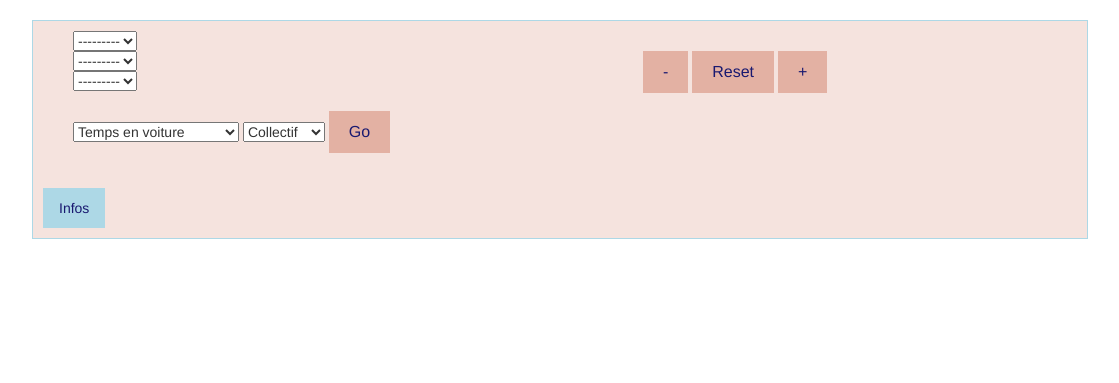
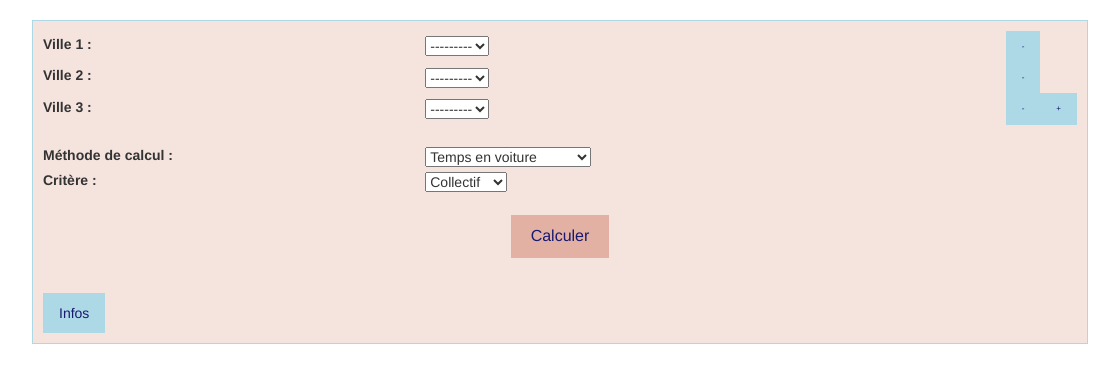
Before and after one commit to SylvainLlop/perfectPlaceToMeet_public, a Django app: page /pp2m/ in a window 1320 px wide. Shown: the part 113-496 px from the top of the page, without its empty margins (100-1219 px from the left). Run offline with Django 3.2, Linux system fonts and the light colour scheme; data that the repository does not hold is empty; some libraries are stand-ins or nearby versions.

Commit message:
Form changed to manual html and buttons modified

```diff
--- a/pp2m_project_repo/find_pp2m/static/find_pp2m/css/main.css
+++ b/pp2m_project_repo/find_pp2m/static/find_pp2m/css/main.css
@@ -73,6 +73,18 @@ h6 {
   margin-top: 20px;
 }
 
+#row_button {
+  background-color: #add8e6;
+  border: none;
+  color: #191970;
+  padding: 10px 16px;
+  font-size: 8px;
+  display: inline-block;
+  margin-left: auto;
+  margin-right: auto;
+  margin-top: 0px;
+}
+
 #information_button {
   background-color: #add8e6;
   border: none;
--- a/pp2m_project_repo/find_pp2m/templates/find_pp2m/pp2m_form.html
+++ b/pp2m_project_repo/find_pp2m/templates/find_pp2m/pp2m_form.html
@@ -7,42 +7,161 @@
 {% block content %}
     <script>
         var nb_cities = 3
+        function get_city_slug(icity) {
+            if (icity < 10) {
+                    var str_city = "city_0" + icity;
+                } else {
+                    var str_city = "city_" + icity;
+                }
+            return str_city;
+        }
         function hide_cities() {
             if (nb_cities <= 2) {
                 alert("Can not find less than two cities.");
             } else {
-                if (nb_cities < 10) {
-                    var str_city = "city_0" + nb_cities;
-                } else {
-                    var str_city = "city_" + nb_cities;
-                }
+                var str_city = get_city_slug(nb_cities);
                 var str_id_city = "id_" + str_city;
+                // Hide current row
                 document.getElementById(str_city).style.display = "none";
+                // Hide current row buttons
+                var hide_id = "hide_" + str_city;
+                var show_id = "show_" + str_city;
+                document.getElementById(hide_id).style.display = "none";
+                document.getElementById(show_id).style.display = "none";
+                // Erase data in current row
                 document.getElementById(str_id_city).value = "";
                 nb_cities = nb_cities - 1;
+                // Show previous row buttons
+                var str_city = get_city_slug(nb_cities);
+                var hide_id = "hide_" + str_city;
+                var show_id = "show_" + str_city;
+                document.getElementById(hide_id).style.display = "";
+                document.getElementById(show_id).style.display = "";
             }
         }
-        function show_cities() {
+        function hide_row_city(city) {
+            var str_city = city.name;
+            var city_number = parseInt(str_city.substring(5));
+            if (nb_cities <= 2) {
+                alert("Can not find less than two cities.");
+            } else {
+                // Change city values from current row to end row
+                for (let icity = city_number; icity < nb_cities + 1; icity++) {
+                    var str_id_city = "id_" + get_city_slug(icity);
+                    var str_id_next_city = "id_" + get_city_slug(icity + 1);
+                    if (icity + 1 == 21) {
+                        document.getElementById(str_id_city).value = "";
+                    } else {
+                        document.getElementById(str_id_city).value = document.getElementById(str_id_next_city).value;
+                    }
+                }
+                // Hide last row
+                var str_city = get_city_slug(nb_cities);
+                var str_id_city = "id_" + str_city;
+                // Hide current row
+                document.getElementById(str_city).style.display = "none";
+                // Hide current row show button
+                var show_id = "show_" + str_city;
+                document.getElementById(show_id).style.display = "none";
+                // Show previous row show button
+                nb_cities = nb_cities - 1;
+                var str_city = get_city_slug(nb_cities);
+                var show_id = "show_" + str_city;
+                document.getElementById(show_id).style.display = "";
+            }
+        }
+        function show_next_city() {
             if (nb_cities >= 20) {
                 alert("Can not find more than twenty cities.");
             } else {
+                // Hide current row buttons
+                var str_city = get_city_slug(nb_cities);
+                var show_id = "show_" + str_city;
+                document.getElementById(show_id).style.display = "none";
                 nb_cities = nb_cities + 1;
-                if (nb_cities < 10) {
-                    var str_city = "city_0" + nb_cities;
-                } else {
-                    var str_city = "city_" + nb_cities;
-                }
-                document.getElementById(str_city).style.display = "block";
+                // Show next row
+                var str_city = get_city_slug(nb_cities);
+                document.getElementById(str_city).style.display = "";
+                // Show next row buttons
+                var hide_id = "hide_" + str_city;
+                var show_id = "show_" + str_city;
+                document.getElementById(hide_id).style.display = "";
+                document.getElementById(show_id).style.display = "";
             }
         }
+        function show_initial_classes() {
+            // Show first cities
+            for (let icity = 1; icity < nb_cities + 1; icity++) {
+                var str_city = get_city_slug(icity);
+                document.getElementById(str_city).style.display = "";
+            };
+            // Show method and criteria
+            document.getElementById("method").style.display = "";
+            document.getElementById("criteria").style.display = "";
+            // Show -/+ buttons for last city
+            var str_city = get_city_slug(nb_cities);
+            var hide_id = "hide_" + str_city;
+            var show_id = "show_" + str_city;
+            document.getElementById(hide_id).style.display = "";
+            document.getElementById(show_id).style.display = "";
+        }
         function show_hide_infos() {
-            if (document.getElementById("infos").style.display == "block") {
+            if (document.getElementById("infos").style.display == "") {
                 document.getElementById("infos").style.display = "none"
             } else {
-                document.getElementById("infos").style.display = "block"
+                document.getElementById("infos").style.display = ""
             }
         }
     </script>
+    <div class="form-group">
+        {% if envoi %}Votre message a bien été envoyé !{% endif %}
+        <form action="{% url 'pp2m:pp2m_form' %}" method="post">
+            {% csrf_token %}
+            <table width=100%><tbody>
+                {% for field in form %}
+                    {% if field.name != 'method' and field.name != 'criteria' %}
+                    <tr id={{ field.name }} style="display: none;">
+                        <td width=30%>{{ field.label_tag }}</td>
+                        <td width=50%>{{ field }}</td>
+                        <td width=10% id=hide_{{ field.name }}><button type="button" onclick="hide_row_city({{ field.name }})" id="row_button">-</button></td>
+                        <td width=10% id=show_{{ field.name }} style="display: none;"><button type="button" onclick="show_next_city()" id="row_button">+</button></td>
+                    </tr>
+                    {% endif %}
+                {% endfor %}
+                <tr height=20px ></tr>
+                <tr id={{ form.method.name }}>
+                    <td width=40%>{{ form.method.label_tag }}</td>
+                    <td width=60%>{{ form.method }}</td>
+                </tr>
+                <tr id={{ form.criteria.name }}>
+                    <td width=40%>{{ form.criteria.label_tag }}</td>
+                    <td width=60%>{{ form.criteria }}</td>
+                </tr>
+                <tr><td colspan="4" align="center"><input type="submit" value="Calculer" id="submit_button"/></td></tr>
+            </tbody></table>
+        </form>
+    </div>
+    <script>
+        // Initialisation function
+        window.onload = function(){
+            show_initial_classes();
+        }
+    </script>
+    <div>
+        <button type="button" onclick="show_hide_infos()" id="information_button">Infos</button>
+    </div>
+    <div id="infos" style="display: none;">
+        <p>Pour trouver l'endroit parfait pour se retrouver, sélectionnez les villes et appuyez sur 'Go'</p>
+        <p>Vous pouvez diminuer ou augmenter le nombre de villes avec les boutons - et +</p>
+        <p>Trois modes de calcul sont disponibles: le temps de trajet en voiture, la distance en voiture et la distance à vol d'oiseau</p>
+        <p>Le critère 'collectif' donne les résultats en sommant les déplacements de tout le monde</p>
+        <p>Le critère 'individuel' donne les résultats en prenant le déplacement le plus long pour une personne</p>
+    </div>
+{% endblock %}
+
+
+
+<!-- Old way with bootstrap
     <div class="container">
         <div class="col-lg-6 col-md-6 col-sm-12 col-xs-12">
             <div class="form-group">
@@ -81,14 +200,4 @@
             <button type="button" onclick="show_cities()" id="submit_button">+</button>
         </div>
     </div>
-    <div>
-        <button type="button" onclick="show_hide_infos()" id="information_button">Infos</button>
-    </div>
-    <div id="infos" style="display: none;">
-        <p>Pour trouver l'endroit parfait pour se retrouver, sélectionnez les villes et appuyez sur 'Go'</p>
-        <p>Vous pouvez diminuer ou augmenter le nombre de villes avec les boutons - et +</p>
-        <p>Trois modes de calcul sont disponibles: le temps de trajet en voiture, la distance en voiture et la distance à vol d'oiseau</p>
-        <p>Le critère 'collectif' donne les résultats en sommant les déplacements de tout le monde</p>
-        <p>Le critère 'individuel' donne les résultats en prenant le déplacement le plus long pour une personne</p>
-    </div>
-{% endblock %}
+!-->
```
